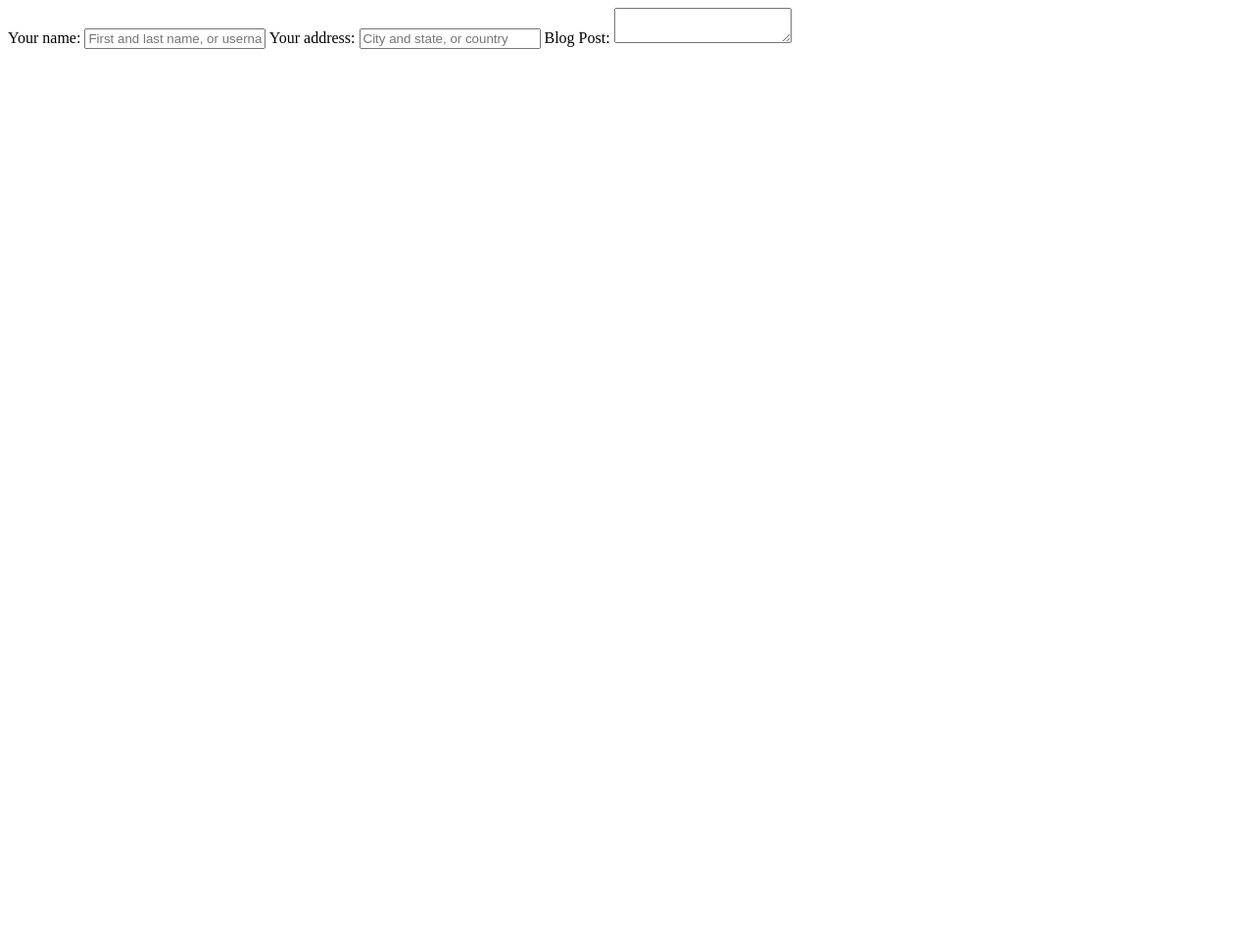
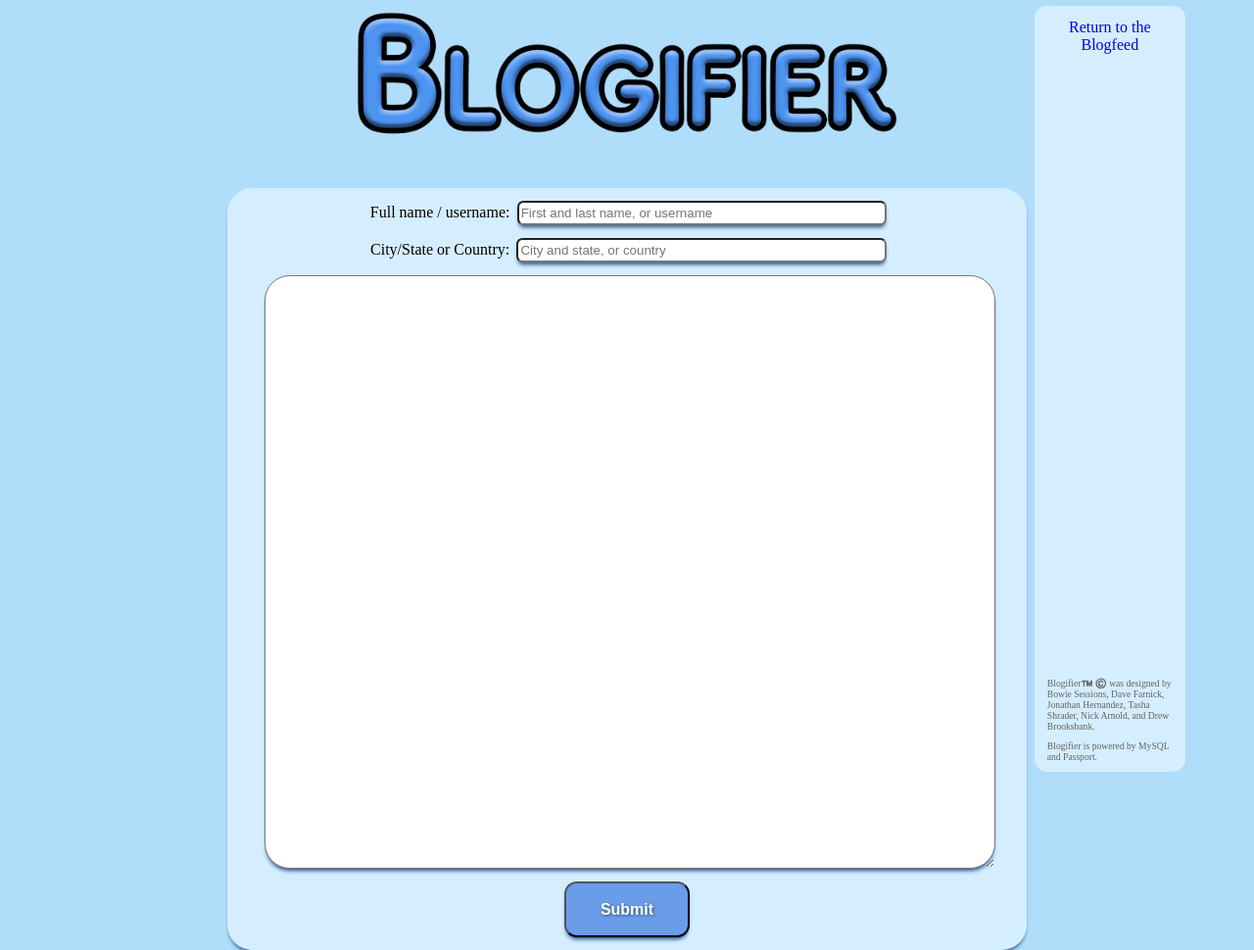
Before and after one commit to bsessio/blogifier, a website: page app/public/post.html in a window 1280 px wide. Shown: the top 970 px of the page at 98% size. Before the commit the page ends 800 px from the top, so only its background shows below. Drawn offline with Linux system fonts and the light colour scheme.

Commit message:
New post page, CSS styling

```diff
--- a/app/public/css/main.css
+++ b/app/public/css/main.css
@@ -1,5 +1,71 @@
+button, .blogHeader {
+    background-color: #699CE9;
+    font-weight: bold;
+    color: white;
+    font-size: 1.25vw;
+    text-shadow: 1px 1px 3px rgb(53, 87, 105);
+  }
+
+  button,
+  input,
+  textarea,
+  .blogHeader,
+  .blogBody,
+  .formHandler {
+    -webkit-box-shadow: 0 4px 4px -2px #1f4f85;
+    -moz-box-shadow: 0 4px 4px -2px #1f4f85;
+    box-shadow: 0 4px 4px -2px #1f4f85;
+  }
+
+  .blogAuthor,
+  .blogAuthorLocation {
+    text-align: right;
+  }
+
+  .return, .formHandler  {
+    text-align: center;
+  }
+
+  .blogBody,
+  .formHandler {
+    background-color: rgb(213, 238, 255);
+  }
+
+  .newsFeed, input, .formHandler {
+      margin: 0 auto;
+  }
+
 body {
   background: rgb(176, 221, 250);
+}
+
+button {
+  border-radius: 1vw;
+  width: 10vw;
+  height: 4.5vw;
+}
+
+input {
+  border-radius: 0.5vw;
+  width: 50%;
+  height: 1.5vw;
+}
+
+textarea {
+  border-radius: 2vw;
+  margin: 1vw auto;
+  display: block;
+  width: 100%;
+  min-height: 75vh;
+}
+
+label {
+  display: inline-block;
+  margin: 0.25vw;
+}
+
+a {
+  text-decoration: none;
 }
 
 .blogSide {
@@ -7,41 +73,26 @@
   top: 0.5vw;
   right: 5.5vw;
   width: 10%;
-  background:  rgb(213, 238, 255);
+  background: rgb(213, 238, 255);
   padding: 1vw;
   margin-left: 1vw;
   height: 94.5%;
   border-radius: 1vw;
 }
+
 .newsFeed {
   width: 90%;
-  margin: 0 auto;
 }
 
 .blogPost {
-  float: left;
   width: 85%;
-  position: relative;
 }
 
 .blogHeader {
   border-radius: 1vw 1vw 0 0;
-  background-color: rgb(92, 156, 240);
   padding: 1vw 1vw 2vw 1vw;
   margin-bottom: 0.5vw;
   font-size: 1.5vw;
-  font-weight: bold;
-  color: white;
-  text-shadow: 1px 1px 3px rgb(53, 87, 105);
-  -webkit-box-shadow: 0 4px 4px -2px #1f4f85;
-   -moz-box-shadow: 0 4px 4px -2px #1f4f85;
-        box-shadow: 0 4px 4px -2px #1f4f85;
-}
-
-.blogAuthor,
-.blogAuthorLocation {
-  position: relative;
-  text-align: right;
 }
 
 .blogAuthor {
@@ -53,34 +104,29 @@
 }
 
 .blogBody {
-  /* clear: both; */
   padding: 3vw;
   border-radius: 0 0 2vw 2vw;
-  background-color: rgb(213, 238, 255);
   margin-bottom: 4vw;
-  -webkit-box-shadow: 0 4px 4px -2px #1f4f85;
-   -moz-box-shadow: 0 4px 4px -2px #1f4f85;
-        box-shadow: 0 4px 4px -2px #1f4f85;
 }
 
 .logo {
-    width: 50vw;
-}
-
-button {
-    width: 10vw;
-    height: 4.5vw;
-    background-color:  rgb(92, 156, 240);
-  font-weight: bold;
-  color: white;
-  font-size: 1.25vw;
-  text-shadow: 1px 1px 3px rgb(53, 87, 105);
+  width: 50vw;
 }
 
 .credits {
-    bottom: 0;
-    position: absolute;
-    font-size: .75vw;
-    padding: 1vw 1vw 0vw 0vw;
-    color: rgb(100, 99, 99);
+  bottom: 0;
+  position: absolute;
+  font-size: 0.75vw;
+  padding: 1vw 1vw 0vw 0vw;
+  color: rgb(100, 99, 99);
 }
+
+.formHandler {
+  width: 65%;
+  padding: 1vw 3vw;
+  border-radius: 2vw;
+}
+
+.spacer {
+  height: 1vw;
+}
--- a/app/public/post.html
+++ b/app/public/post.html
@@ -7,19 +7,39 @@
     <meta name="viewport" content="width=device-width, initial-scale=1">
     <!-- <link rel="stylesheet" type="text/css" media="screen" href="main.css"> -->
     <!-- <script src="main.js"></script> -->
+    <link rel="icon" href="images/favicon.ico" sizes="16x16" type="image/png" />
+    <link
+      rel="stylesheet"
+      type="text/css"
+      media="screen"
+      href="./css/main.css"
+    />
 </head>
 <body>
+        <div style="text-align: center">
+                <img class="logo" src="images/bloglogo-bright.png"/>
+              </div>
+    <div class="newsFeed">
     <div class="formHandler">
-        <form action="blogPost">
-            <label for="name">Your name:</label>
+        <form action="blogPost" id="postForm">
+            <label for="name">Full name / username:</label>
             <input type="text" id="name" name="name" placeholder="First and last name, or username">
-            <label for="name">Your address:</label>
+            <div class="spacer"></div>
+            <label for="name">City/State or Country:</label>
             <input type="text" id="address" name="address" placeholder="City and state, or country">
-            <label for="name">Blog Post:</label>
             <textarea type="text" id="blog" name="blog" placeholder="Record your thoughts here">
 
             </textarea>
         </form>
+
+<button type="submit" form="postForm" value="Submit">Submit</button>
     </div>
+    <div class="blogSide">
+        <div class="return">
+            <a href="index.html">Return to the Blogfeed</a>
+        </div>
+              <div class="credits"><p>Blogifier™️ ©️️ was designed by Bowie Sessions, Dave Farnick, Jonathan Hernandez, Tasha Shrader, Nick Arnold, and Drew Brooksbank.</p><p>Blogifier is powered by MySQL and Passport.</p></div>
+            </div>
+</div>
 </body>
 </html>
```
